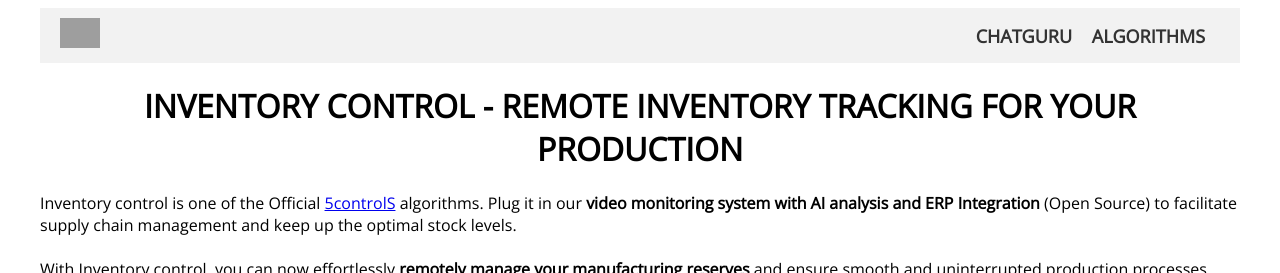
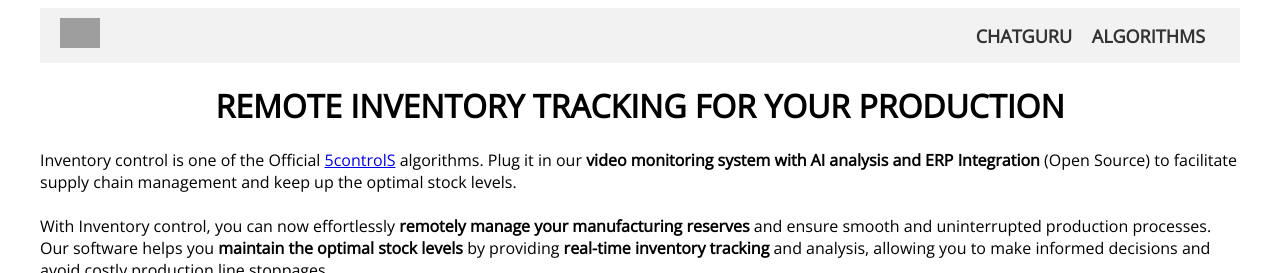
Before and after one commit to 5sControl/5sControl.github.io, a Jekyll site: the page built from inventory-tracking/index.md, in a window 1280 px wide and 900 px high, cut to the strip 0-273 px from the top of the window. Built offline with Jekyll 4.4.1, drawn with Linux system fonts in a browser that asks for light colours; comment, search, counter and statistics services are not loaded; grey boxes are pictures that could not be loaded.

Commit message:
Update index.md

```diff
--- a/inventory-tracking/index.md
+++ b/inventory-tracking/index.md
@@ -3,7 +3,7 @@ layout: default
 title: Remote inventory management system
 description : Automatically detect number of items left in stock using power of computer vision (CV). Our software helps you maintain the optimal stock levels by providing real-time inventory tracking and analysis, allowing you to make informed decisions and avoid costly production line stoppages
 ---
-<h1 align="left">INVENTORY CONTROL - REMOTE INVENTORY TRACKING FOR YOUR PRODUCTION</h1>
+<h1 align="left">REMOTE INVENTORY TRACKING FOR YOUR PRODUCTION</h1>
 
 Inventory control is one of the Official <a href="https://5controls.com/">5controlS</a> algorithms. Plug it in our <strong>video monitoring system with AI analysis and ERP Integration</strong> (Open Source) to facilitate supply chain management and keep up the optimal stock levels.
 <br><br>
```
